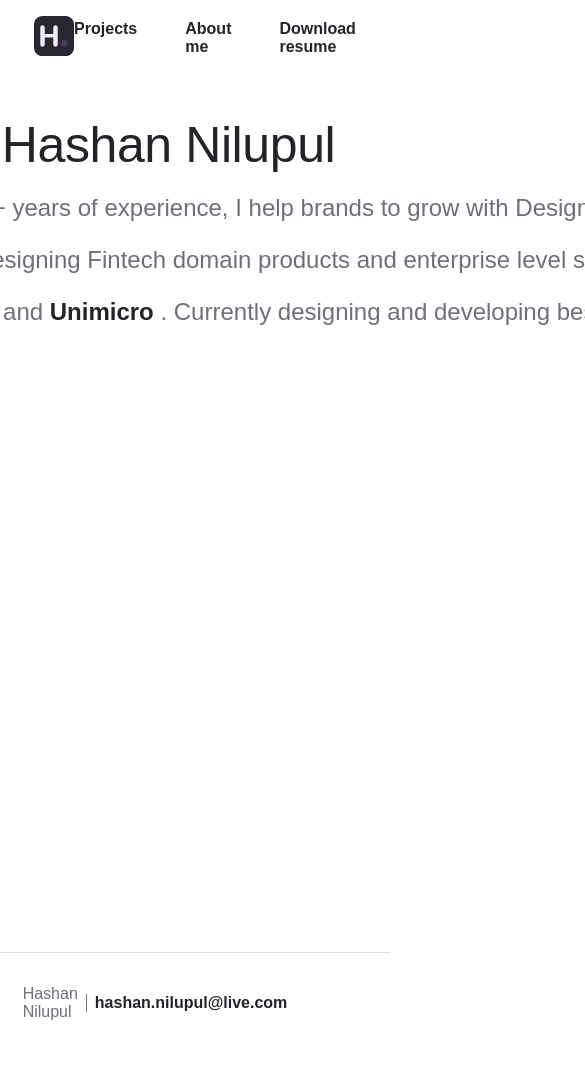
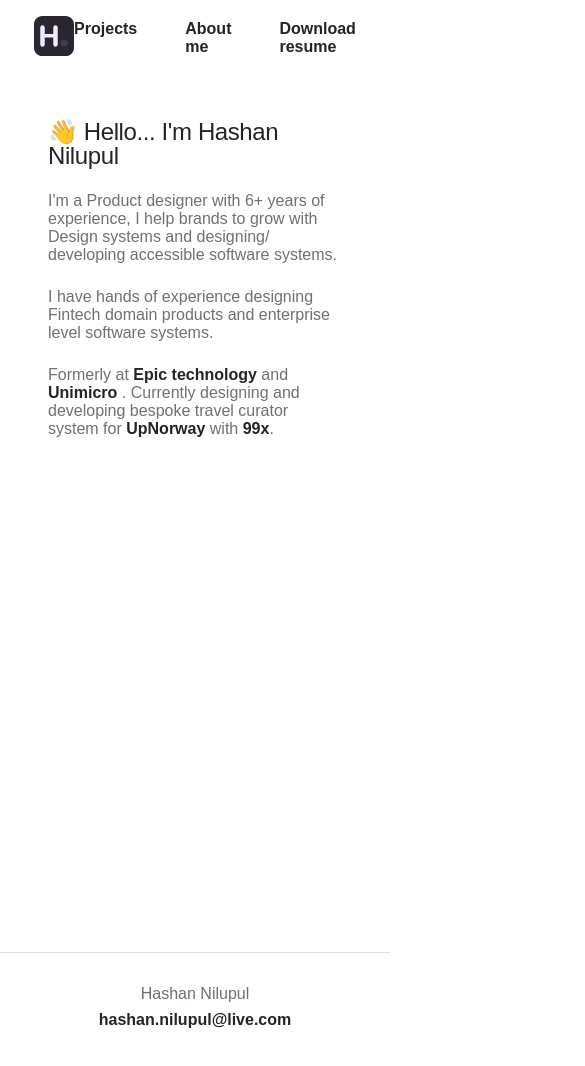
Before and after one commit to hashmune/hashan-portfolio, an Angular app: page / in a window 390 px wide. Shown: the top 1066 px of the page, 585 px wide, since content can reach past the window. Built offline with nearby package versions, Linux system fonts and the light colour scheme; some icons are missing.

Commit message:
made body and footer responsive

```diff
--- a/src/app/app.component.scss
+++ b/src/app/app.component.scss
@@ -32,6 +32,12 @@
 @media screen and (max-width: 650px) {
   .content {
     flex-direction: column;
-    width: max-content;
+    width: 100%;
+    & h1 {
+      font-size: 1.5rem;
+    }
+    & p {
+      font-size: 1rem;
+    }
   }
 }
--- a/src/app/footer/footer.component.scss
+++ b/src/app/footer/footer.component.scss
@@ -45,3 +45,21 @@
     }
   }
 }
+
+@media only screen and (max-width: 650px) {
+  .footer-inner,
+  .footer-left {
+    flex-direction: column;
+    span {
+      display: none;
+    }
+  }
+
+  .footer-left {
+    gap: 0.25rem;
+  }
+
+  .footer-inner {
+    gap: 1rem;
+  }
+}
```
